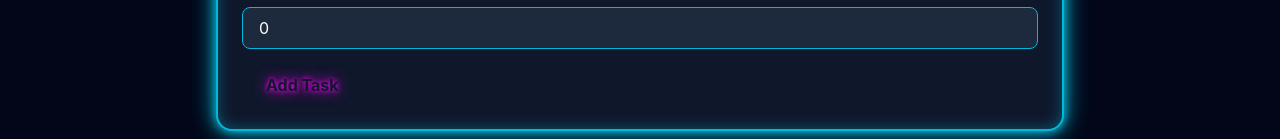
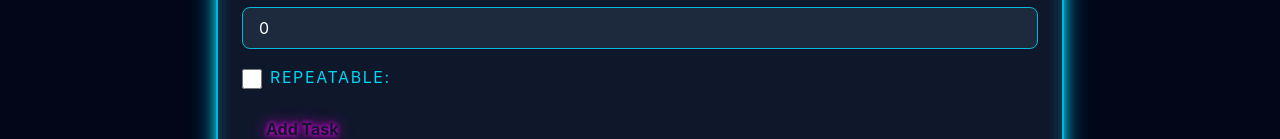
Before and after one commit to SebastianR0589/lifechievement_project, a React app in the folder frontend/: page /tasks in a window 1280 px wide. Shown: the part 421-560 px from the top of the page. Built offline with nearby package versions, Linux system fonts and the light colour scheme; no server answers; the HTML template or start-up script is replaced by a standard one; a web font is replaced by a local one.

Commit message:
Added done and repeatable to the task page

```diff
--- a/frontend/src/pages/TasksPage.tsx
+++ b/frontend/src/pages/TasksPage.tsx
@@ -5,8 +5,10 @@ interface Task {
   id: number;
   description: string;
   points: number;
+  done: number;
   status: boolean;
   state: boolean;
+  repeatable: boolean;
 }
 
 type PageProps = {
@@ -17,7 +19,10 @@ export default function TasksPage({ onUpdate }: PageProps) {
   const [tasks, setTasks] = useState<Task[]>([]);
   const [description, setDescription] = useState("");
   const [points, setPoints] = useState(0);
+  const [done, setDone] = useState(0);
   const [editingTask, setEditingTask] = useState<Task | null>(null);
+  const [repeatable, setRepeatable] = useState(false);
+
 
   useEffect(() => {
     axios.get("http://localhost:8080/api/tasks").then((response) => {
@@ -31,8 +36,10 @@ export default function TasksPage({ onUpdate }: PageProps) {
     const newTask = {
       description: description,
       points: Number(points),
+      done: Number(done),
       status: false,
-      stae: false,
+      state: false,
+      repeatable: repeatable,
     };
     axios.post("http://localhost:8080/api/tasks", newTask).then((response) => {
       console.log("POST RESPONSE:", response.data);
@@ -40,6 +47,7 @@ export default function TasksPage({ onUpdate }: PageProps) {
 
       setDescription("");
       setPoints(0);
+      setRepeatable(false);
     });
   };
 
@@ -60,6 +68,25 @@ export default function TasksPage({ onUpdate }: PageProps) {
         onUpdate();
       });
   };
+
+  const handleRepeatableToggle = (task: Task) => {
+
+  const updatedTask = {
+    ...task,
+    repeatable: !task.repeatable
+  };
+
+  axios.put(`http://localhost:8080/api/tasks/${task.id}`, updatedTask)
+    .then((response) => {
+
+      const updated = response.data;
+
+      setTasks(prev =>
+        prev.map(t => t.id === task.id ? updated : t)
+      );
+
+    });
+};
 
   const handleDelete = (taskId: number) => {
     axios.delete(`http://localhost:8080/api/tasks/${taskId}`).then(() => {
@@ -132,6 +159,18 @@ export default function TasksPage({ onUpdate }: PageProps) {
             className="w-full px-4 py-2 rounded-lg bg-slate-800 text-white border border-cyan-500 focus:outline-none focus:ring-2 focus:ring-cyan-400"
           />
         </div>
+        <div className="mb-4 flex items-center gap-2">
+          <input
+            type="checkbox"
+            name="repeatable"
+            checked={repeatable}
+            onChange={(e) => setRepeatable(e.target.checked)}
+            className="form-checkbox h-5 w-5 text-cyan-500 focus:ring-cyan-400 border-cyan-500"
+          />
+          <label className="block text-cyan-400 uppercase tracking-widest mb-1">
+            Repeatable:
+          </label>
+        </div>
         <button
           type="submit"
           className="px-6 py-2 rounded-xl bg-neonPink text-slate-900 font-bold hover:bg-pink-600 transition-all"
@@ -176,6 +215,17 @@ export default function TasksPage({ onUpdate }: PageProps) {
                   }
                   className="w-24 px-3 py-2 rounded-lg bg-slate-800 border border-cyan-500 text-white"
                 />
+                <input
+                  type="checkbox"
+                  checked={editingTask.repeatable}
+                  onChange={(e) =>
+                    setEditingTask({
+                      ...editingTask,
+                      repeatable: e.target.checked,
+                    })
+                  }
+                  className="form-checkbox h-5 w-5 text-cyan-500 focus:ring-cyan-400 border-cyan-500"
+                />
                 <button
                   onClick={handleSave}
                   className="px-4 py-2 rounded-lg bg-neonPink text-slate-900 font-bold hover:bg-pink-600 transition-all"
@@ -193,7 +243,18 @@ export default function TasksPage({ onUpdate }: PageProps) {
                   <p className="text-cyan-400 font-mono tracking-widest">
                     +{task.points} PTS
                   </p>
-
+             <p>
+  Repeatable:
+  <input
+    type="checkbox"
+    checked={task.repeatable}
+    onChange={() => handleRepeatableToggle(task)}
+    className="ml-2"
+  />
+</p>
+           {task.repeatable && (
+  <p>Done: {task.done}</p>
+)}
                   <p
                     className={`font-bold uppercase tracking-wider ${
                       task.status
```
